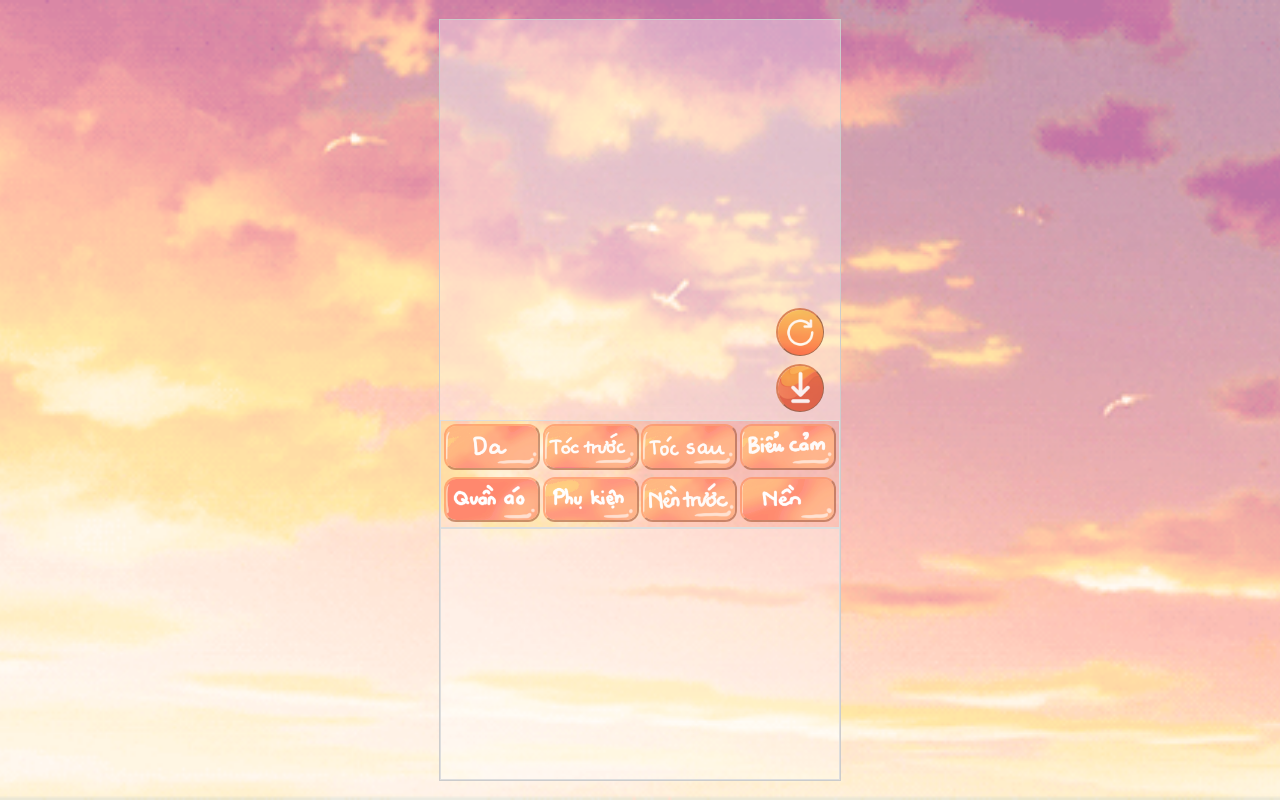
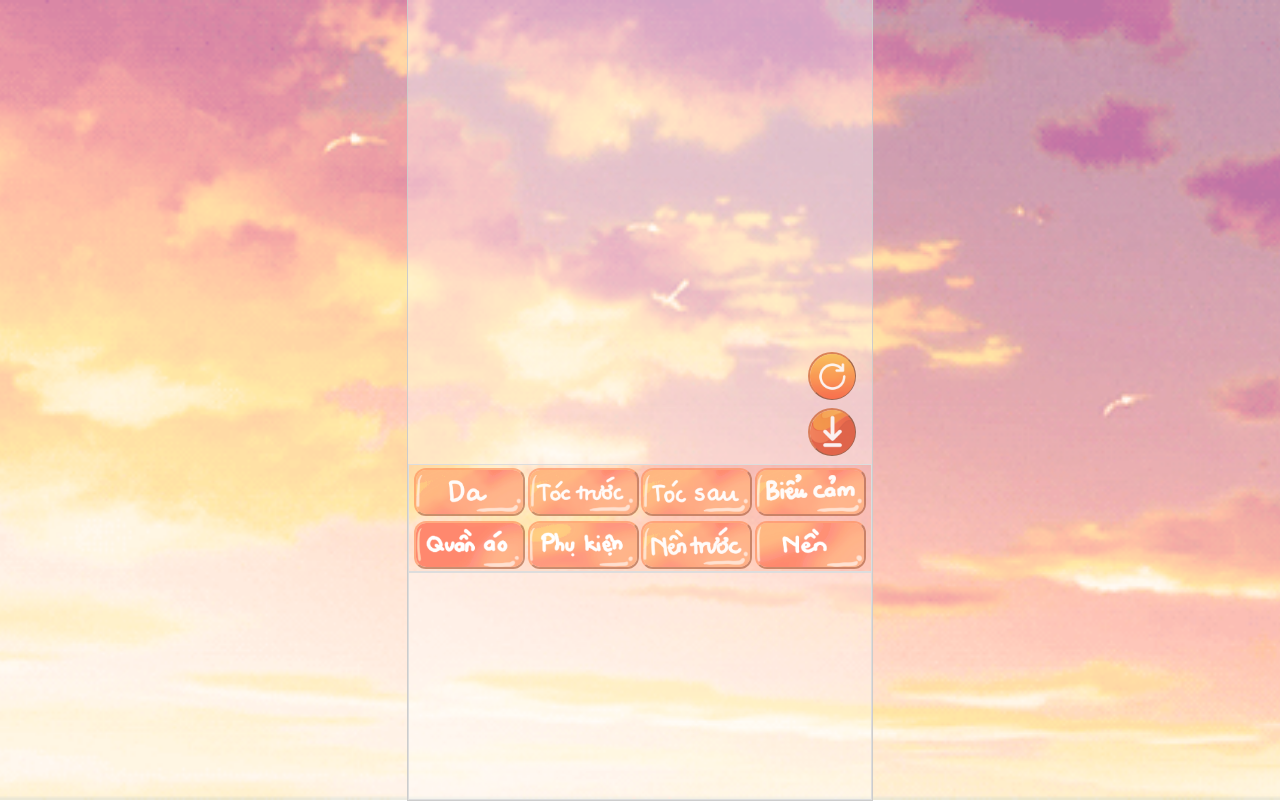
Before and after one commit to yuminguyen/wardrobe-of-four-sheep, a website: page index.html in a window 1280 px wide. Drawn offline with Linux system fonts and the light colour scheme.

Commit message:
Update style.css

```diff
--- a/style.css
+++ b/style.css
@@ -89,7 +89,7 @@ body, html{
 
 .item{
     background-color: #ffffff59;
-    width: 50vh; /* Chiều rộng của menu quần áo */
+    width: 50vh;
     height: 36vh;
 }
 
@@ -107,9 +107,9 @@ body, html{
 
 #category-menu button img{
     position: absolute;
+    object-fit: contain;
     width: 12.5vh;
     height: 5.7vh;
-    object-fit: contain;
     top: -0.3vh;
     right: -0.3vh;
 }
@@ -128,7 +128,7 @@ body, html{
 }
 
 #clothing-menu{
-    width: 50vh; /* Chiều rộng của menu quần áo */
+    width: 50vh;
     height: 36vh;
     overflow-x: hidden; /* Cho phép cuộn ngang */
     overflow-y: auto; /* Ẩn cuộn dọc */
@@ -174,18 +174,18 @@ body, html{
     display: none;
 }
 
-/* @media (min-width: 768px) {
+@media (min-width: 768px) {
     .container {
         height: 100vh;
         width: 58vh;
     }
     .group-btn{
-        top: 36vh;
+        top: 44vh;
         right: 2vh;
     }
     .canvas{
+        height: 58vh;
         width: 58vh;
-        height: 58vh;
     }
     #category-menu{
         width: 58vh;
@@ -193,24 +193,24 @@ body, html{
     }
     .item{
         width: 58vh;
-        height: 36vh;
+        height: 38vh;
     }
     #category-menu button{
-        width: 12vh;
-        height: 5.7vh;
+        width: 13.9vh;
+        height: 6vh;
     }
     #category-menu button img{
-        width: 12.5vh;
-        height: 5.7vh;
-        top: -0.3vh;
-        right: -0.3vh;
+        width: 15vh;
+        height: 6.5vh;
+        top: -0.5vh;
+        right: -0.7vh;
     }
     #clothing-menu{
-        width: 50vh;
-        height: 36vh;
+        width: 58vh;
+        height: 38vh;
     }
     .clothing-item{
-        width: 11.7vh;
-        height: 11.7vh;
+        width: 13.5vh;
+        height: 13.5vh;
     }
-} */
+}
```
